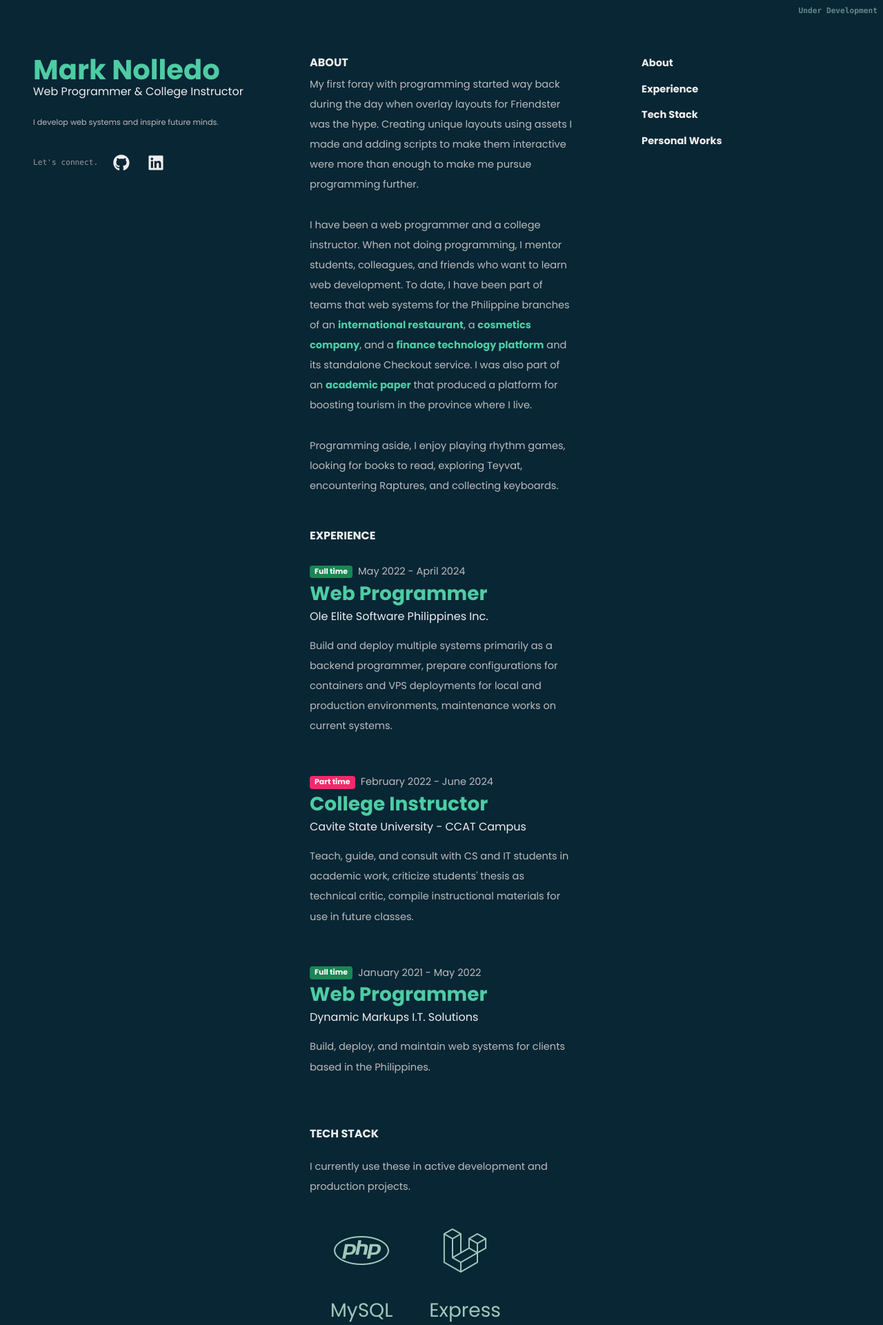
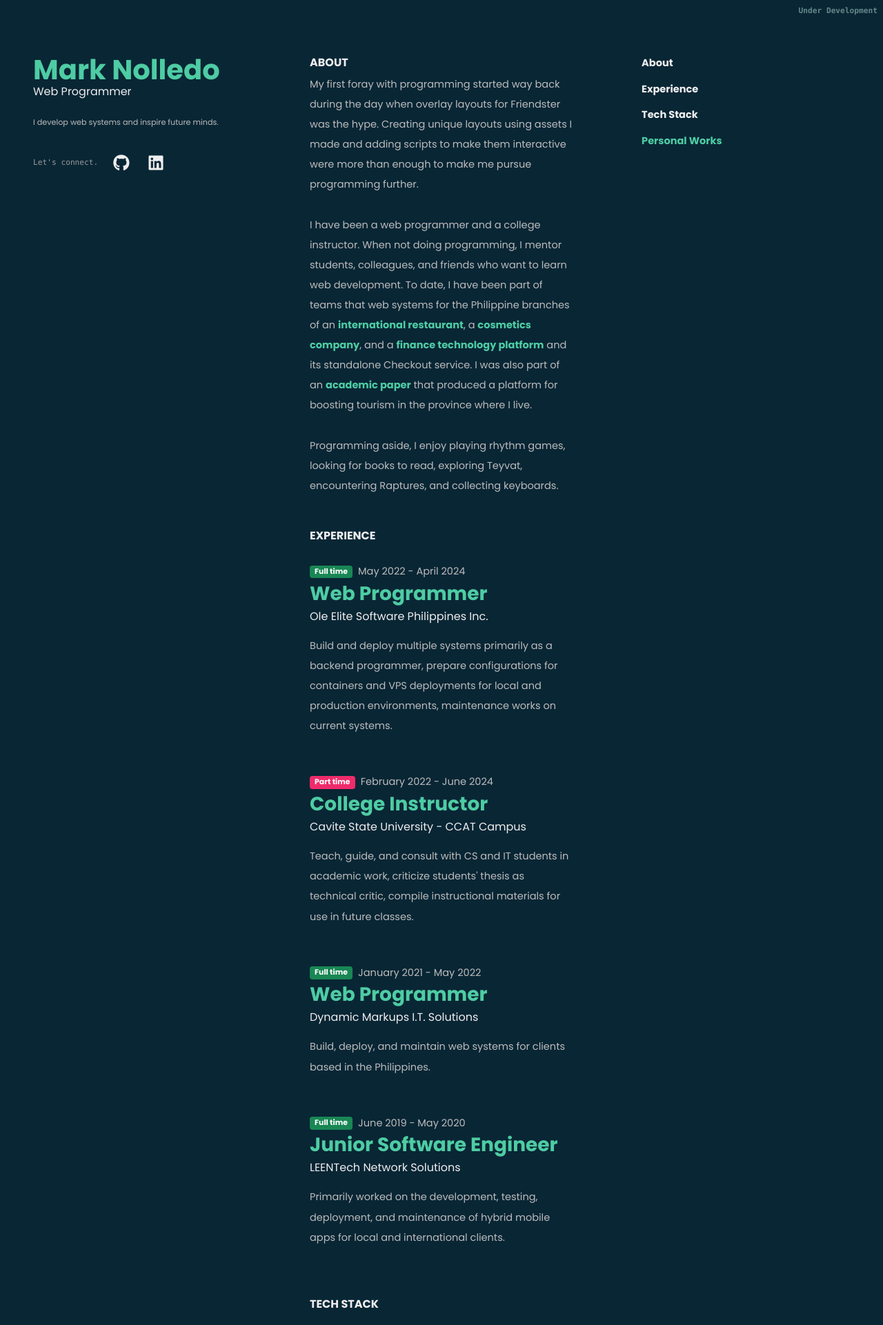
Before and after one commit to Mespeon/mrkn, a PHP site: page / in a window 1280 px wide. Shown: the top 1921 px of the page at 69% size. Run offline with PHP 8.4, Linux system fonts and the light colour scheme.

Commit message:
Added scroll-aware nav highlighting; updated index file; updated main CSS and JS files

```diff
--- a/assets/css/main.css
+++ b/assets/css/main.css
@@ -27,7 +27,7 @@ body {
 }
 
 .custom-icon-button:hover {
-    color: var(--text-custom-light) !important;
+    color: var(--text-custom-light-complementary) !important;
 }
 
 .vertical-text {
--- a/index.html
+++ b/index.html
@@ -14,7 +14,7 @@
 </head>
 
 <body>
-    <div class="pancake">
+    <div id="pancake" class="pancake">
         <header>
             <div>
                 <!-- To-do: add a responsive header -->
@@ -23,7 +23,7 @@
                 </div>
             </div>
         </header>
-        <main class="d-flex flex-wrap align-items-center justify-content-center my-5">
+        <main id="main-container" class="d-flex flex-wrap align-items-center justify-content-center my-5">
             <div class="col-12 col-md-6 container-fluid d-flex flex-wrap align-items-start justify-content-center">
                 <!-- Center-aligned main content -->
                 <!-- <div class="position-relative col-12 col-md-6">
@@ -39,7 +39,7 @@
                 <!-- Nameplate -->
                 <div class="d-none d-xl-block position-fixed start-0 ps-5">
                     <div class="text-wrap fw-bolder fs-1 custom-text-light lh-1">Mark Nolledo</div>
-                    <div class="text-wrap fs-6 fw-normal custom-text-white">Web Programmer & College Instructor</div>
+                    <div class="text-wrap fs-6 fw-normal custom-text-white">Web Programmer</div>
                     <div class="text-wrap custom-fs-micro fw-normal custom-text-white-lower mt-4 pe-4 pe-md-0">I develop web systems and inspire future minds.</div>
                     <!-- Connection buttons -->
                     <div class="d-flex flex-wrap justify-content-start align-items-center mt-4">
@@ -63,7 +63,7 @@
                 </div>
                 <div class="d-block d-xl-none col-12 col-lg-8 px-lg-3 ps-3">
                     <div class="text-wrap fw-bolder fs-1 custom-text-light lh-1">Mark Nolledo</div>
-                    <div class="text-wrap fs-6 fw-normal custom-text-white">Web Programmer & College Instructor</div>
+                    <div class="text-wrap fs-6 fw-normal custom-text-white">Web Programmer</div>
                     <div class="text-wrap custom-fs-micro fw-normal custom-text-white-lower mt-4 pe-4 pe-md-0">I develop web systems and inspire future minds.</div>
                     <!-- Connection buttons -->
                     <div class="d-flex flex-wrap justify-content-start align-items-center mt-4">
@@ -87,39 +87,17 @@
                 </div>
                 <!-- Navigation -->
                 <div class="d-none d-xl-block position-fixed end-0 pe-4">
-                    <div class="vertical-fixed-nav d-flex flex-col flex-wrap align-items-center justify-content-center text-start custom-fs-quarter-rem">
-                        <div class="fixed-nav-item col-12 mb-3">
-                            <a href="#" class="fixed-nav-item-link fw-bold">About</a>
+                    <div id="nav-list" class="vertical-fixed-nav d-flex flex-col flex-wrap align-items-center justify-content-center text-start custom-fs-quarter-rem">
                     </div>
-                        <div class="fixed-nav-item col-12 mb-3">
-                            <a href="#experience" class="fixed-nav-item-link fw-bold">Experience</a>
-                        </div>
-                        <div class="fixed-nav-item col-12 mb-3">
-                            <a href="#stack" class="fixed-nav-item-link fw-bold">Tech Stack</a>
-                        </div>
-                        <div class="fixed-nav-item col-12 mb-3">
-                            <a href="#works" class="fixed-nav-item-link fw-bold">Personal Works</a>
-                        </div>
-                    </div>
-                    <!-- <ul class="nav">
-                        <li class="nav-item">
-                            <a class="nav-link ps-0 pe-4" href="#">About</a>
-                        </li> -->
-                        <!-- <li class="nav-item">
-                            <a class="nav-link ps-0 pe-4" href="#techstacks">Tech Stacks</a>
-                        </li> -->
-                        <!-- <li class="nav-item">
-                            <a class="nav-link ps-0 pe-4" href="#experience">Experience</a>
-                        </li>
-                    </ul> -->
                 </div>
                 <!-- Descriptions -->
                 <div id="content-bar-container" class="col-12 col-lg-9 px-0 py-4 px-lg-4 py-md-0 mt-5 mt-xl-0">
                     <!-- Content -->
                     <!-- About -->
+                    <section id="__about" class="active" data-group="nav-items" data-name="About">
                         <div id="about-container" class="col-12 text-wrap px-3">
-                        <h2 id="#" class="custom-text-white fs-6 fw-bold text-uppercase">About</h2>
-                        <p class="custom-fs-quarter-rem custom-text-white-lower text-break lh-lg">
+                            <h2 id="about" class="custom-text-white fs-6 fw-bold text-uppercase">About</h2>
+                            <p class="custom-fs-quarter-rem custom-text-white-lower text-break lh-lg fw-normal">
                                 My first foray with programming started way back during the day when overlay layouts for Friendster was the hype. Creating unique layouts using assets I made and adding scripts to make them interactive were more than enough to make me pursue programming further.
                                 <br/><br/>
                                 I have been a web programmer and a college instructor. When not doing programming, I mentor students, colleagues, and friends who want to learn web development.
@@ -131,7 +109,9 @@
                                 Programming aside, I enjoy playing rhythm games, looking for books to read, exploring Teyvat, encountering Raptures, and collecting keyboards.
                             </p>
                         </div>
+                    </section>
                     <!-- Experience -->
+                    <section id="__experience" data-group="nav-items" data-name="Experience">
                         <div id="experience-container" class="col-12 text-wrap mt-5 px-2">
                             <h2 id="experience" class="custom-text-white fs-6 fw-bold text-uppercase ms-2">Experience</h2>
                             <a href="https://oesph.io" class="text-decoration-none" target="_blank">
@@ -164,10 +144,22 @@
                                     </p>
                                 </div>
                             </a>
+                            <a href="https://www.linkedin.com/company/leentechsystems/" class="text-decoration-none" target="_blank">
+                                <div class="experience-card my-4 text-break p-2">
+                                    <div class="custom-fs-quarter-rem custom-text-white-lower d-flex align-items-center"><span class="badge bg-success me-2">Full time</span> June 2019 - May 2020</div>
+                                    <div class="fs-3 fw-bold custom-text-light">Junior Software Engineer</div>
+                                    <div class="fs-6 custom-text-white">LEENTech Network Solutions</div>
+                                    <p class="custom-fs-quarter-rem custom-text-white-lower text-break mt-3 lh-lg">
+                                        Primarily worked on the development, testing, deployment, and maintenance of hybrid mobile apps for local and international clients.
+                                    </p>
                                 </div>
+                            </a>
+                        </div>
+                    </section>
                     <!-- Tech Stack -->
+                    <section id="__tech-stack" data-group="nav-items" data-name="Tech Stack">
                         <div id="techstack-container" class="col-12 text-wrap mt-5 px-3">
-                        <h2 id="stack" class="custom-text-white fs-6 fw-bold text-uppercase">Tech Stack</h2>
+                            <h2 id="techstack" class="custom-text-white fs-6 fw-bold text-uppercase">Tech Stack</h2>
                             <p class="custom-fs-quarter-rem custom-text-white-lower text-break my-4 lh-lg">
                                 I currently use these in active development and production projects.
                             </p>
@@ -272,11 +264,14 @@
                                 </div>
                             </div>
                         </div>
+                    </section>
                     <!-- Personal Works -->
+                    <section id="__personal-works" data-group="nav-items" data-name="Personal Works">
                         <div id="works-container" class="col-12 text-wrap mt-5 px-3">
-                        <h2 id="works" class="custom-text-white fs-6 fw-bold text-uppercase">Personal Works</h2>
+                            <h2 id="personalworks" class="custom-text-white fs-6 fw-bold text-uppercase">Personal Works</h2>
                             <div class="fs-6 font-monospace custom-text-midgray">Information for this section coming soon_</div>
                         </div>
+                    </section>
                 </div>
             </div>
         </main>
```
Also changed, not shown: assets/js/main.js (+76 -8 lines). Lines whose indentation alone changed are shown as unchanged.
